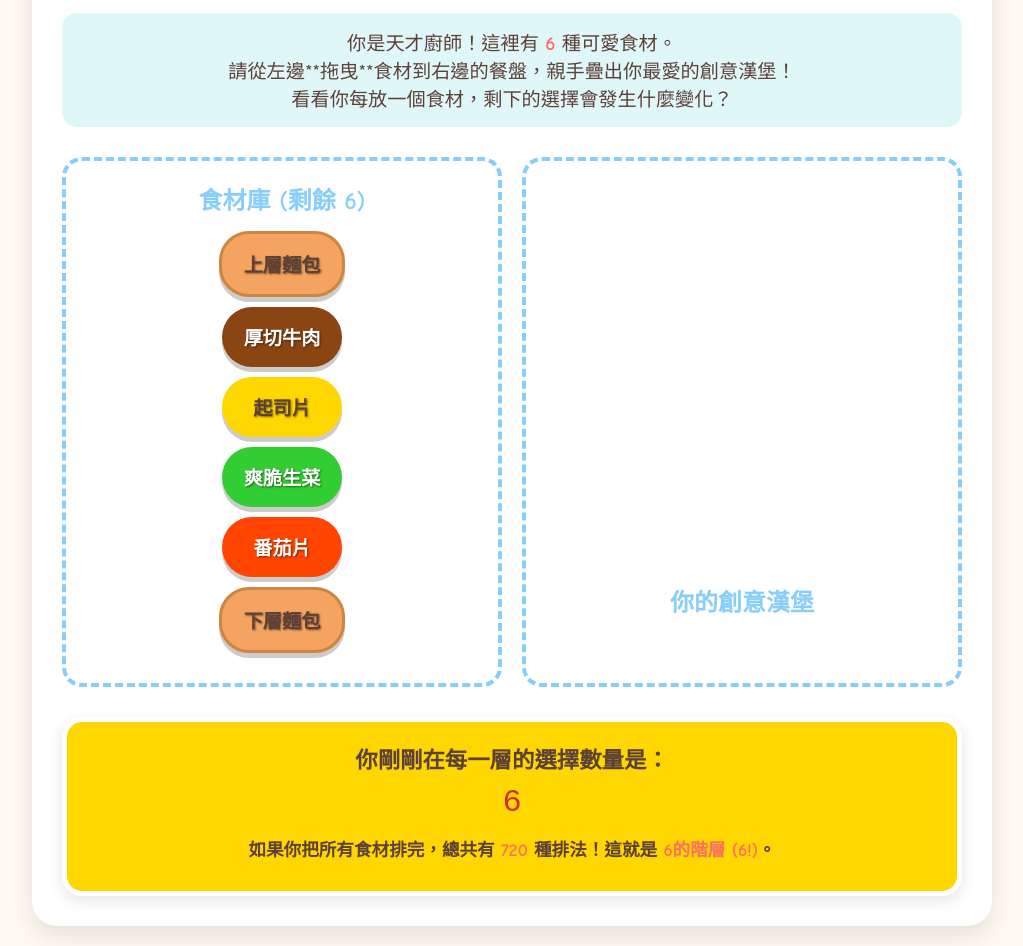
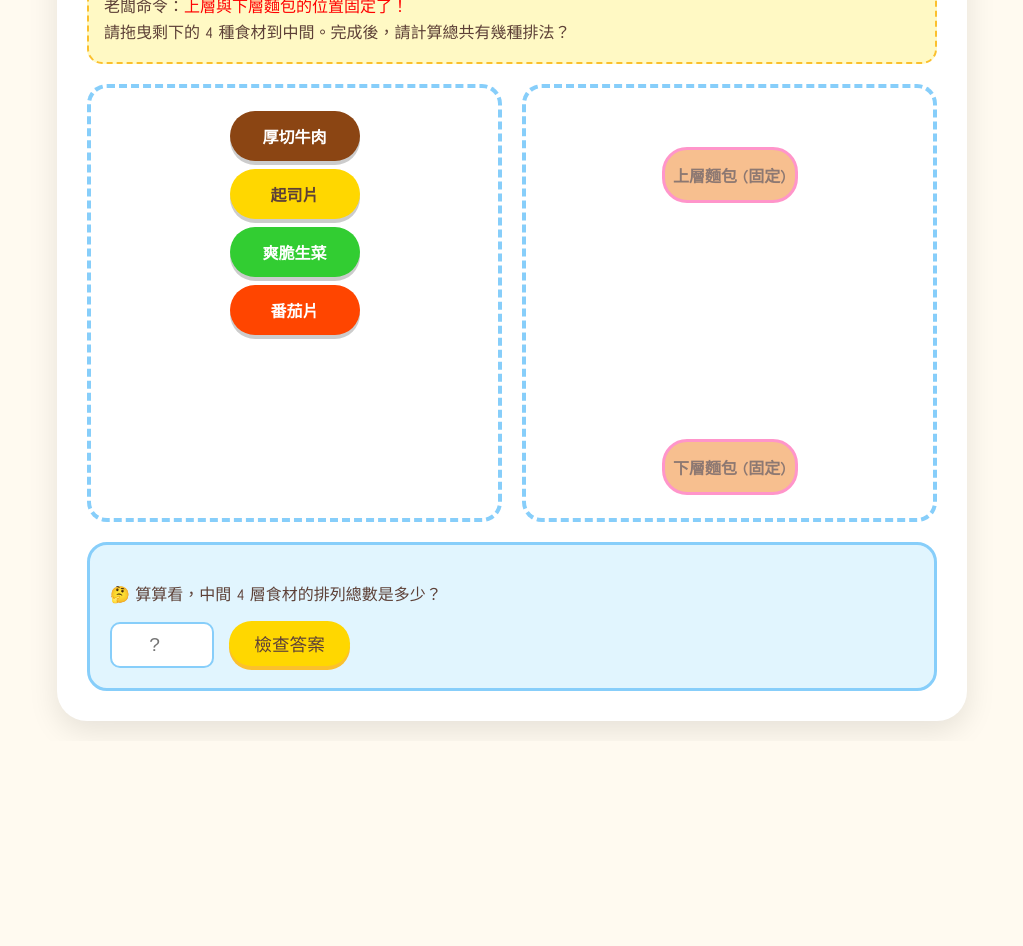
Before and after one commit to Doris-Chang-0807/math-permutation-game, a plain HTML site: page index.html in a window 1280 px wide. Shown: the part 149-1095 px from the top of the page, without its empty margins (128-1151 px from the left). After the commit the page ends 890 px from the top, so only its background shows below. Drawn offline with Linux system fonts and the light colour scheme.

Commit message:
Add files via upload

```diff
--- a/index.html
+++ b/index.html
@@ -3,266 +3,153 @@
 <head>
     <meta charset="UTF-8">
     <meta name="viewport" content="width=device-width, initial-scale=1.0">
-    <title>可愛數學排列 - 第 1 關：創意漢堡</title>
+    <title>可愛數學排列 - 全關卡</title>
     <style>
-        /* 可愛風格通用 CSS */
         :root {
-            --primary-color: #ffb6c1; /* 粉紅 */
-            --secondary-color: #ffd700; /* 亮黃 */
-            --accent-color: #87cefa; /* 粉藍 */
-            --bg-color: #fffaf0; /* 奶油白 */
-            --text-color: #5d4037; /* 深棕色，比黑色親切 */
+            --primary: #ffb6c1; --secondary: #ffd700; --accent: #87cefa;
+            --bg: #fffaf0; --text: #5d4037; --success: #4caf50;
         }
 
         body {
             font-family: 'Comic Sans MS', 'Chalkboard SE', 'Microsoft JhengHei', sans-serif;
-            background-color: var(--bg-color);
-            color: var(--text-color);
-            margin: 0;
-            padding: 20px;
-            text-align: center;
+            background-color: var(--bg); color: var(--text); margin: 0; padding: 20px;
         }
 
         .game-container {
-            max-width: 900px;
-            margin: 0 auto;
-            background: rgb(255, 255, 255);
-            padding: 30px;
-            border-radius: 25px;
-            box-shadow: 0 10px 25px rgba(0,0,0,0.1);
+            max-width: 850px; margin: 0 auto; background: white; padding: 30px;
+            border-radius: 30px; box-shadow: 0 10px 30px rgba(0,0,0,0.1);
+            position: relative; overflow: hidden;
         }
 
-        h1 { color: #ff69b4; font-size: 2.5rem; text-shadow: 2px 2px 0px white; }
-        .instructions { font-size: 1.2rem; background: #e0f7fa; padding: 15px; border-radius: 15px; margin-bottom: 20px;}
+        /* 隱藏不活躍的關卡 */
+        .level { display: none; }
+        .level.active { display: block; animation: fadeIn 0.5s; }
 
-        /* 食材庫與餐盤區 */
-        .game-area {
-            display: flex;
-            justify-content: space-around;
-            margin-top: 30px;
-            gap: 20px;
+        @keyframes fadeIn { from { opacity: 0; transform: translateY(10px); } to { opacity: 1; transform: translateY(0); } }
+
+        h1 { color: #ff69b4; margin-bottom: 10px; }
+        .instructions { background: #fff9c4; padding: 15px; border-radius: 15px; margin-bottom: 20px; border: 2px dashed #fbc02d; line-height: 1.6; }
+
+        .game-area { display: flex; justify-content: space-around; gap: 20px; margin-bottom: 20px; }
+        .bank, .plate { width: 45%; min-height: 400px; border: 4px dashed var(--accent); border-radius: 20px; padding: 15px; background: #fff; }
+
+        .ingredient {
+            width: 130px; height: 50px; margin: 8px auto; border-radius: 25px; cursor: grab;
+            display: flex; align-items: center; justify-content: center; font-weight: bold; color: white;
+            box-shadow: 0 4px 0px rgba(0,0,0,0.2); transition: 0.2s;
         }
 
-        .ingredient-bank, .burger-plate {
-            width: 45%;
-            min-height: 400px;
-            border: 4px dashed var(--accent-color);
-            border-radius: 20px;
-            padding: 20px;
-            background: #fff;
-            transition: all 0.3s;
+        .fixed { cursor: not-allowed; opacity: 0.7; border: 3px solid #ff69b4; box-shadow: none; }
+        .color-bun { background: #f4a460; color: #5d4037; }
+        .color-beef { background: #8b4513; }
+        .color-cheese { background: #ffd700; color: #5d4037; }
+        .color-lettuce { background: #32cd32; }
+        .color-tomato { background: #ff4500; }
+
+        /* 驗證區樣式 */
+        .quiz-section {
+            background: #e1f5fe; padding: 20px; border-radius: 20px; margin-top: 20px;
+            border: 3px solid var(--accent);
         }
 
-        .ingredient-bank.hovered { background-color: #e3f2fd; }
-
-        .bank-title { font-size: 1.5rem; font-weight: bold; margin-bottom: 15px; color: var(--accent-color); }
-
-        /* 食材物件樣式 (可愛風) */
-        .ingredient {
-            width: 120px;
-            height: 60px;
-            margin: 10px auto;
-            border-radius: 30px; /* 圓角 */
-            cursor: grab;
-            display: flex;
-            align-items: center;
-            justify-content: center;
-            font-weight: bold;
-            font-size: 1.2rem;
-            color: white;
-            text-shadow: 1px 1px 2px rgba(0,0,0,0.5);
-            box-shadow: 0 5px 0px rgba(0,0,0,0.2); /* 厚度感陰影 */
-            transition: transform 0.1s, box-shadow 0.1s;
-            user-select: none; /* 防止文字被選取 */
+        input[type="number"] {
+            padding: 10px; font-size: 1.2rem; width: 80px; border-radius: 10px;
+            border: 2px solid var(--accent); text-align: center;
         }
 
-        .ingredient:active {
-            cursor: grabbing;
-            transform: translateY(3px);
-            box-shadow: 0 2px 0px rgba(0,0,0,0.2);
+        .btn {
+            padding: 10px 25px; font-size: 1.1rem; border-radius: 50px; border: none;
+            cursor: pointer; transition: 0.3s; margin-left: 10px;
         }
+        .btn-check { background: var(--secondary); color: #5d4037; box-shadow: 0 4px 0 #fbc02d; }
+        .btn-next { background: var(--success); color: white; box-shadow: 0 4px 0 #388e3c; display: none; }
 
-        /* 食材顏色 */
-        .color-bun_top { background-color: #f4a460; border: 3px solid #cd853f; color: #5d4037; }
-        .color-beef { background-color: #8b4513; }
-        .color-cheese { background-color: #ffd700; color: #5d4037;}
-        .color-lettuce { background-color: #32cd32; }
-        .color-tomato { background-color: #ff4500; }
-        .color-bun_bottom { background-color: #f4a460; border: 3px solid #cd853f; color: #5d4037;}
-
-        /* 漢堡餐盤疊加 */
-        .burger-plate {
-            display: flex;
-            flex-direction: column-reverse; /* 讓食材從下往上疊 */
-            align-items: center;
-            justify-content: flex-start;
-            padding-bottom: 50px;
-        }
-
-        /* 教學與計數區 */
-        .math-display {
-            margin-top: 30px;
-            padding: 20px;
-            background-color: var(--secondary-color);
-            border-radius: 20px;
-            border: 5px solid white;
-            box-shadow: 0 5px 15px rgba(0,0,0,0.1);
-        }
-
-        .counter-text { font-size: 1.4rem; font-weight: bold; margin-bottom: 10px; }
-        .factorial-formula { font-size: 2rem; color: #d32f2f; font-family: 'Courier New', monospace; }
-        .highlight { color: #ff6f61; font-weight: bold; }
-
+        .success-msg { color: var(--success); font-weight: bold; margin-top: 10px; display: none; font-size: 1.2rem; }
     </style>
 </head>
 <body>
 
 <div class="game-container">
-    <h1>🍔 創意漢堡店 🍟</h1>
-
+    <div id="level2" class="level active">
+        <h1>🍔 第 2 關：專業廚師的堅持 🍟</h1>
         <div class="instructions">
-        你是天才廚師！這裡有 <span class="highlight">6</span> 種可愛食材。<br>
-        請從左邊**拖曳**食材到右邊的餐盤，親手疊出你最愛的創意漢堡！<br>
-        看看你每放一個食材，剩下的選擇會發生什麼變化？
+            老闆命令：<span style="color:red">上層與下層麵包的位置固定了！</span><br>
+            請拖曳剩下的 4 種食材到中間。完成後，請計算總共有幾種排法？
         </div>
 
         <div class="game-area">
-        <div class="ingredient-bank" id="bank">
-            <div class="bank-title">食材庫 (剩餘 <span id="bank-count">6</span>)</div>
-            <div class="ingredient color-bun_top" draggable="true" id="ing-bun_top">上層麵包</div>
-            <div class="ingredient color-beef" draggable="true" id="ing-beef">厚切牛肉</div>
-            <div class="ingredient color-cheese" draggable="true" id="ing-cheese">起司片</div>
-            <div class="ingredient color-lettuce" draggable="true" id="ing-lettuce">爽脆生菜</div>
-            <div class="ingredient color-tomato" draggable="true" id="ing-tomato">番茄片</div>
-            <div class="ingredient color-bun_bottom" draggable="true" id="ing-bun_bottom">下層麵包</div>
+            <div class="bank" id="bank2">
+                <div class="ingredient color-beef" draggable="true" id="l2-beef">厚切牛肉</div>
+                <div class="ingredient color-cheese" draggable="true" id="true" id="l2-cheese">起司片</div>
+                <div class="ingredient color-lettuce" draggable="true" id="l2-lettuce">爽脆生菜</div>
+                <div class="ingredient color-tomato" draggable="true" id="l2-tomato">番茄片</div>
             </div>
-
-        <div class="burger-plate" id="plate">
-            <div class="bank-title">你的創意漢堡</div>
+            <div class="plate" id="plate2" style="display:flex; flex-direction:column-reverse; align-items:center;">
+                <div class="ingredient color-bun fixed">下層麵包 (固定)</div>
+                <div id="drop-zone-2" style="width:100%; min-height:220px; display:flex; flex-direction:column-reverse; align-items:center;"></div>
+                <div class="ingredient color-bun fixed">上層麵包 (固定)</div>
             </div>
         </div>
 
-    <div class="math-display">
-        <div class="counter-text">你剛剛在每一層的選擇數量是：</div>
-        <div class="factorial-formula" id="formula">
-            <span id="f-6">6</span>
+        <div class="quiz-section">
+            <p>🤔 算算看，中間 4 層食材的排列總數是多少？</p>
+            <input type="number" id="ans2" placeholder="?">
+            <button class="btn btn-check" onclick="checkAnswer(2, 24)">檢查答案</button>
+            <div id="msg2" class="success-msg">🎉 太厲害了！(6-2)! = 4! = 24 正確！</div>
+            <button id="next2" class="btn btn-next" onclick="goToLevel(3)">前進第 3 關：鬼屋探險 👻</button>
         </div>
-        <div class="counter-text" style="margin-top:15px; font-size:1.1rem">
-            如果你把所有食材排完，總共有 <span class="highlight" id="total-perm">...</span> 種排法！這就是 <span class="highlight">6的階層 (6!)</span>。
     </div>
+
+    <div id="level3" class="level">
+        <h1>👻 第 3 關：鬼屋大探險 👻</h1>
+        <div class="instructions">
+            (開發中) 大膽王要站最前面，膽小鬼要站中間... 你能算出幾種排法嗎？
+        </div>
+        <button class="btn btn-check" onclick="location.reload()">回首頁重新玩</button>
     </div>
 </div>
 
 <script>
-    // 遊戲狀態
-    const totalIngredients = 6;
-    let currentInPlate = 0;
-    let choicesMade = [];
+    // 拖曳邏輯
+    const dropZone2 = document.getElementById('drop-zone-2');
 
-    // 取得 DOM 元素
-    const bank = document.getElementById('bank');
-    const plate = document.getElementById('plate');
-    const bankCountSpan = document.getElementById('bank-count');
-    const formulaSpan = document.getElementById('formula');
-    const totalPermSpan = document.getElementById('total-perm');
-    const ingredients = document.querySelectorAll('.ingredient');
-
-    // 1. 初始化拖曳事件
-    ingredients.forEach(ing => {
-        ing.addEventListener('dragstart', dragStart);
-        ing.addEventListener('dragend', dragEnd);
+    document.querySelectorAll('.ingredient[draggable="true"]').forEach(ing => {
+        ing.addEventListener('dragstart', (e) => e.dataTransfer.setData('text', e.target.id));
     });
 
-    // 2. 初始化餐盤的接收事件
-    plate.addEventListener('dragover', dragOver);
-    plate.addEventListener('dragenter', dragEnter);
-    plate.addEventListener('dragleave', dragLeave);
-    plate.addEventListener('drop', dropOnPlate);
+    dropZone2.addEventListener('dragover', (e) => e.preventDefault());
+    dropZone2.addEventListener('drop', (e) => {
+        e.preventDefault();
+        const id = e.dataTransfer.getData('text');
+        const el = document.getElementById(id);
+        if (el) {
+            dropZone2.appendChild(el);
+            el.draggable = false;
+        }
+    });
 
-    // --- 拖曳邏輯函數 ---
+    // 檢查答案邏輯
+    function checkAnswer(levelNum, correctAnswer) {
+        const userAns = document.getElementById('ans' + levelNum).value;
+        const msg = document.getElementById('msg' + levelNum);
+        const nextBtn = document.getElementById('next' + levelNum);
 
-    function dragStart(e) {
-        e.dataTransfer.setData('text/plain', e.target.id);
-        e.target.style.opacity = '0.5';
-    }
-
-    function dragEnd(e) {
-        e.target.style.opacity = '1';
-    }
-
-    function dragOver(e) {
-        e.preventDefault(); // 必須阻止預防行為才能接收掉落
-    }
-
-    function dragEnter(e) {
-        e.preventDefault();
-        plate.style.borderColor = '#ff69b4'; // 變色提示
-        plate.style.background = '#fce4ec';
-    }
-
-    function dragLeave(e) {
-        plate.style.borderColor = '#87cefa'; // 還原
-        plate.style.background = '#fff';
-    }
-
-    function dropOnPlate(e) {
-        e.preventDefault();
-        dragLeave(e); // 恢復樣式
-
-        const id = e.dataTransfer.getData('text/plain');
-        const draggableElement = document.getElementById(id);
-
-        // 如果該物件原本不在餐盤裡，且來自食材庫
-        if (draggableElement && draggableElement.parentNode === bank) {
-
-            // 邏輯處理
-            choicesMade.push(totalIngredients - currentInPlate);
-            currentInPlate++;
-
-            // UI 更新：將物件移動到餐盤
-            plate.appendChild(draggableElement);
-            draggableElement.draggable = false; // 放到餐盤後不可再拖曳
-            draggableElement.style.cursor = 'default';
-
-            updateMathDisplay();
+        if (parseInt(userAns) === correctAnswer) {
+            msg.style.display = 'block';
+            nextBtn.style.display = 'inline-block';
+            // 簡單的灑花效果可以加在這裡
+            document.getElementById('ans' + levelNum).style.borderColor = '#4caf50';
+        } else {
+            alert("再想一下喔！是不是哪個數字乘錯了？");
+            document.getElementById('ans' + levelNum).style.borderColor = 'red';
         }
     }
 
-    // --- 數學計算與視覺化更新 ---
-
-    function factorial(n) {
-        if (n === 0 || n === 1) return 1;
-        return n * factorial(n - 1);
+    // 切換關卡邏輯
+    function goToLevel(num) {
+        document.querySelectorAll('.level').forEach(l => l.classList.remove('active'));
+        document.getElementById('level' + num).classList.add('active');
     }
-
-    function updateMathDisplay() {
-        // 更新剩餘數量
-        const remainingInBank = totalIngredients - currentInPlate;
-        bankCountSpan.innerText = remainingInBank;
-
-        // 更新階層公式顯示 (6 x 5 x 4...)
-        let formulaHtml = choicesMade.join(' <span style="color:#aaa">×</span> ');
-
-        if (remainingInBank > 0) {
-            formulaHtml += ` <span style="color:#aaa">× ...</span>`;
-        } else {
-            // 全部排完
-            formulaHtml += ` = <span style="color:#d32f2f">${factorial(totalIngredients)}</span>`;
-        }
-
-        formulaSpan.innerHTML = formulaHtml;
-
-        // 顯示總數 (只有排完時顯示)
-        if(currentInBank === 0) {
-            totalPermSpan.innerText = factorial(totalIngredients);
-        } else {
-             totalPermSpan.innerText = "...";
-        }
-    }
-
-    // 初始化顯示
-    totalPermSpan.innerText = factorial(totalIngredients);
-
 </script>
 
 </body>
```
Lines whose indentation alone changed are shown as unchanged.
